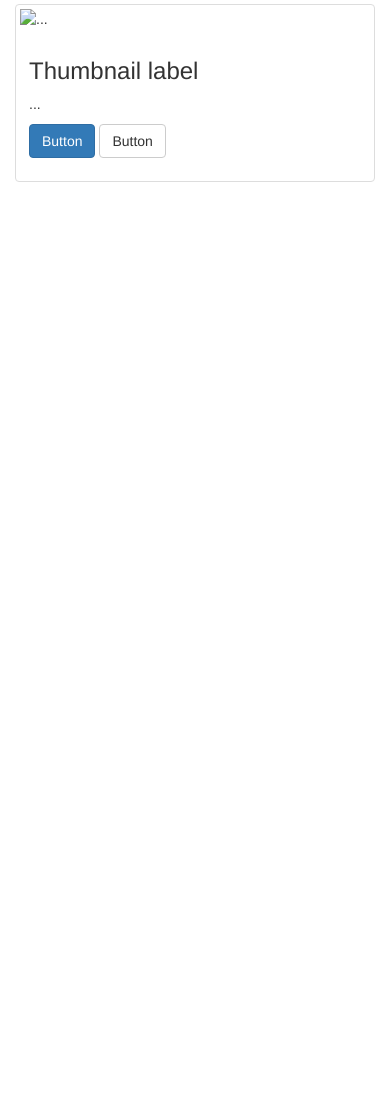
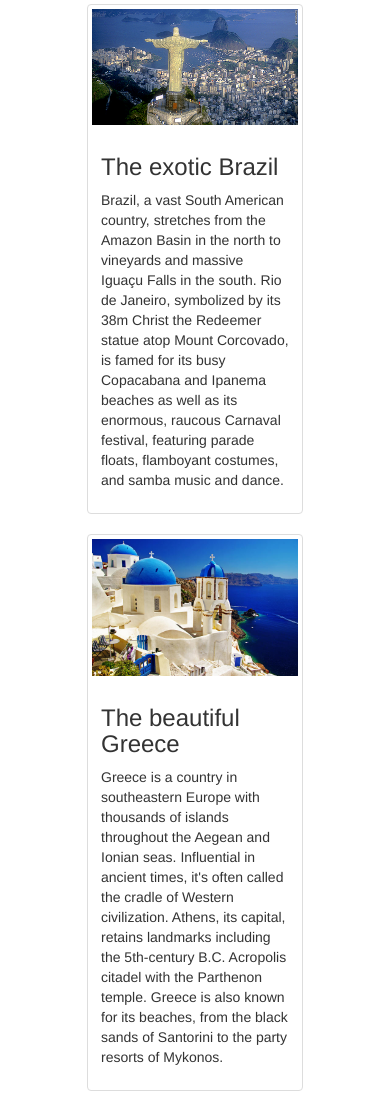
Before and after one commit to jombastic/vacation-suggester, a plain HTML site: page index.html in a window 390 px wide. Shown: the part 3320-4420 px from the top of the page. Before the commit the page ends 3522 px from the top, so only its background shows below. Drawn offline with Linux system fonts and the light colour scheme.

Commit message:
Add thumbnails with vacation places

```diff
--- a/css/styles.css
+++ b/css/styles.css
@@ -0,0 +1,4 @@
+.results {
+  margin: auto;
+  width: 60%;
+}
--- a/index.html
+++ b/index.html
@@ -102,17 +102,49 @@
           <button type="submit" class="btn btn-default btn-lg btn-block">Show Me!</button>
         </div>
       </form>
-      <div id="result">
-        <div class="row">
-          <div class="col-sm-6 col-md-4">
-            <div class="thumbnail">
-              <img src="..." alt="...">
-              <div class="caption">
-                <h3>Thumbnail label</h3>
-                <p>...</p>
-                <p><a href="#" class="btn btn-primary" role="button">Button</a> <a href="#" class="btn btn-default" role="button">Button</a></p>
-              </div>
-            </div>
+
+      <div id="brazil" class="results">
+        <div class="thumbnail">
+          <img src="img/brazil.jpg" alt="Brazil">
+          <div class="caption">
+            <h3>The exotic Brazil</h3>
+            <p>Brazil, a vast South American country, stretches from the Amazon Basin in the north to vineyards and massive Iguaçu Falls in the south. Rio de Janeiro, symbolized by its 38m Christ the Redeemer statue atop Mount Corcovado, is famed for its busy Copacabana and Ipanema beaches as well as its enormous, raucous Carnaval festival, featuring parade floats, flamboyant costumes, and samba music and dance.</p>
+          </div>
+        </div>
+      </div>
+
+      <div id="greece" class="results">
+        <div class="thumbnail">
+          <img src="img/greece.jpg" alt="Greece">
+          <div class="caption">
+            <h3>The beautiful Greece</h3>
+            <p>
+              Greece is a country in southeastern Europe with thousands of islands throughout the Aegean and Ionian seas. Influential in ancient times, it's often called the cradle of Western civilization. Athens, its capital, retains landmarks including the 5th-century B.C. Acropolis citadel with the Parthenon temple. Greece is also known for its beaches, from the black sands of Santorini to the party resorts of Mykonos.
+            </p>
+          </div>
+        </div>
+      </div>
+
+      <div id="india" class="results">
+        <div class="thumbnail">
+          <img src="img/india.jpg" alt="India">
+          <div class="caption">
+            <h3>The spirital India</h3>
+            <p>
+              India is a vast South Asian country with diverse terrain – from Himalayan peaks to Indian Ocean coastline – and history reaching back 5 millennia. In the north, Mughal Empire landmarks include Delhi’s Red Fort complex and massive Jama Masjid mosque, plus Agra’s iconic Taj Mahal mausoleum. Pilgrims bathe in the Ganges in Varanasi, and Rishikesh is a yoga centre and base for Himalayan trekking.
+            </p>
+          </div>
+        </div>
+      </div>
+
+      <div id="macedonia" class="results">
+        <div class="thumbnail">
+          <img src="img/macedonia.jpg" alt="Macedonia">
+          <div class="caption">
+            <h3>The mix of all beautiful and spirital: Macedonia</h3>
+            <p>
+              Macedonia is a landlocked Balkan nation of mountains, lakes and ancient towns with Ottoman and European architecture. The capital, Skopje, is known for its sprawling Old Bazaar quarter and historic buildings turned museums, including the National Gallery of Macedonia, housed in a 15th-century Turkish bath complex. The southern city Ohrid, on a lake of the same name, has a medieval townscape and hilltop castle.
+            </p>
           </div>
         </div>
       </div>
```
Also changed, not shown: img/brazil.jpg (added), img/greece.jpg (added), img/india.jpg (added), img/macedonia.jpg (added).
